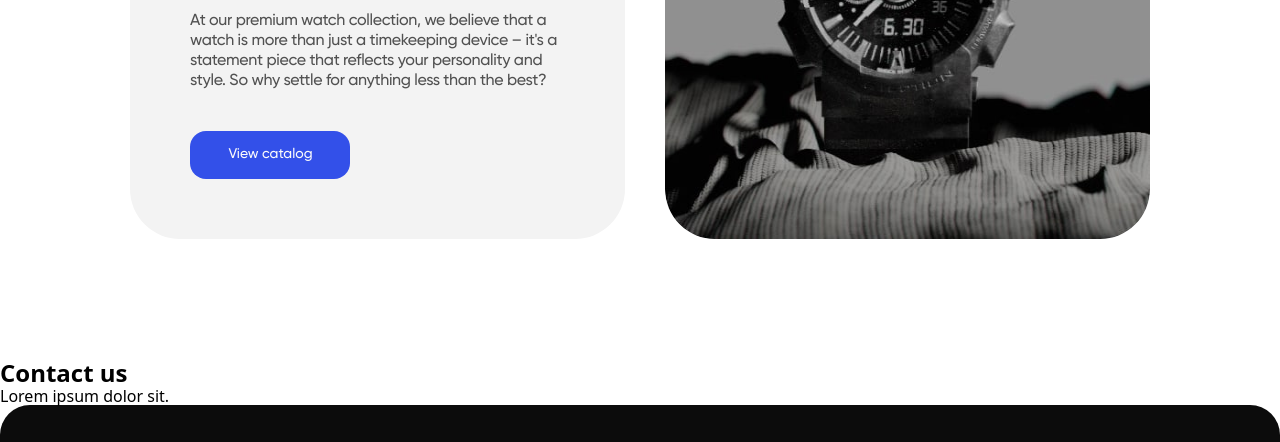
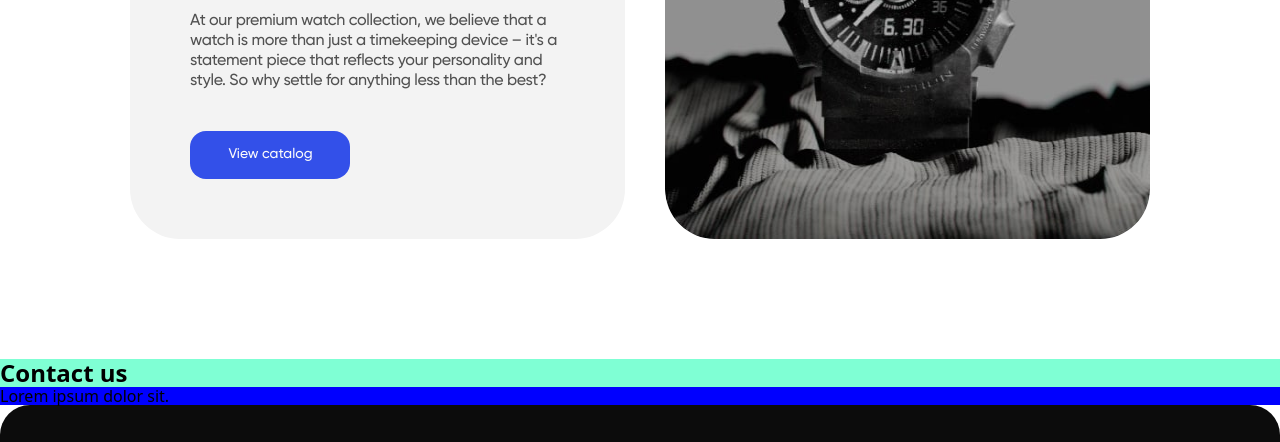
Before and after one commit to alex-miami-petrov/codenet, a website built with Vite: page src/index.html in a window 1280 px wide. Shown: the part 1315-1757 px from the top of the page. Built offline with nearby package versions, Linux system fonts and the light colour scheme.

Commit message:
modified html css

```diff
--- a/src/css/contact-us.css
+++ b/src/css/contact-us.css
@@ -1,3 +1,7 @@
-.contuct-us {
+.contact-heder {
+  background-color: aquamarine;
+}
 
+.contact-text {
+  background-color: blue;
 }
--- a/src/partials/contact-us.html
+++ b/src/partials/contact-us.html
@@ -1,4 +1,4 @@
 <section>
-  <h2>Contact us</h2>
-  <p>Lorem ipsum dolor sit.</p>
+  <h2 class="contact-heder">Contact us</h2>
+  <p class="contact-text">Lorem ipsum dolor sit.</p>
 </section>
```
